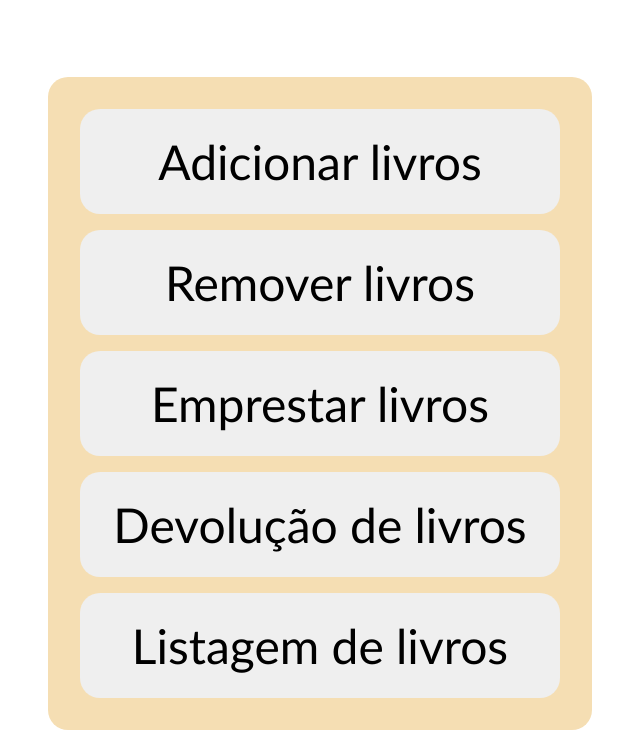
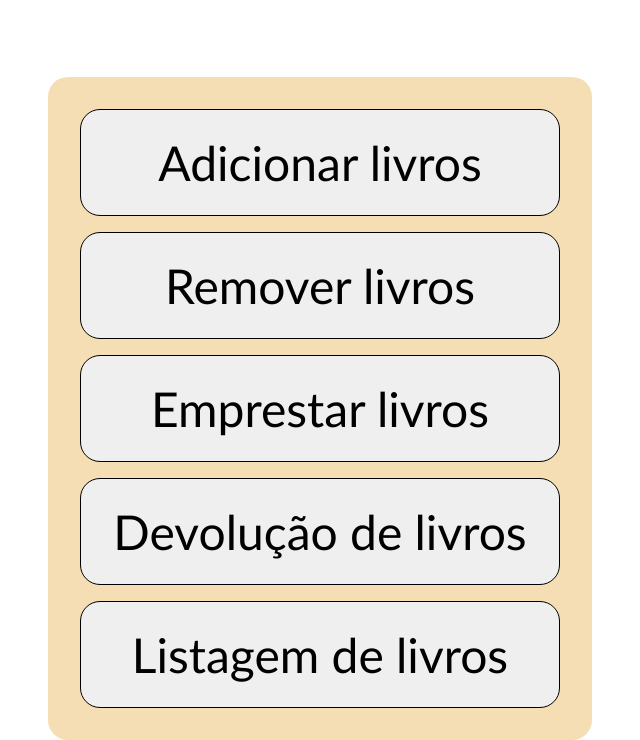
Before and after one commit to eliel358/biblioteca-digital, an Electron app: page index.html in a window 1280 px wide. Shown: the part 139-879 px from the top of the page, without its empty margins (320-960 px from the left). Drawn offline with Linux system fonts and the light colour scheme.

Commit message:
Adicionando borda preta aos botões

```diff
--- a/css/home.css
+++ b/css/home.css
@@ -26,6 +26,7 @@ button{
   transition: all 1s ease;
   padding: 0.5em;
   border-radius: 20px;
+  border: 0.2px solid black;
 }
 .conteiner{
   border-radius: 20px;
@@ -71,6 +72,3 @@ button{
   color: white;
   background-color: black;
 }
-.non-border{
-  border: 0;
-}
```
